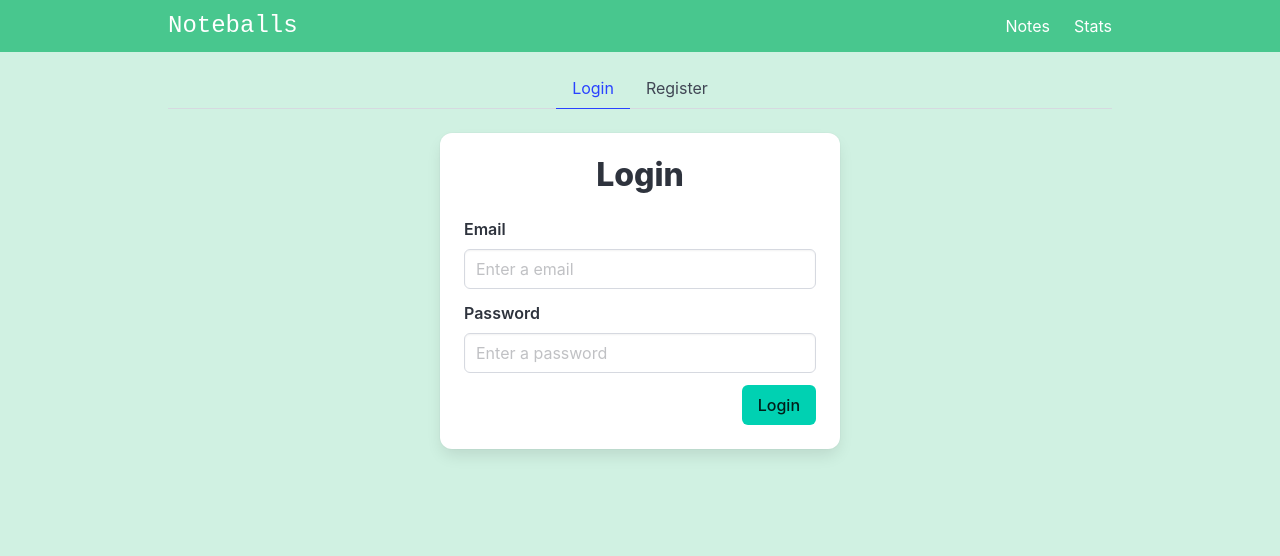
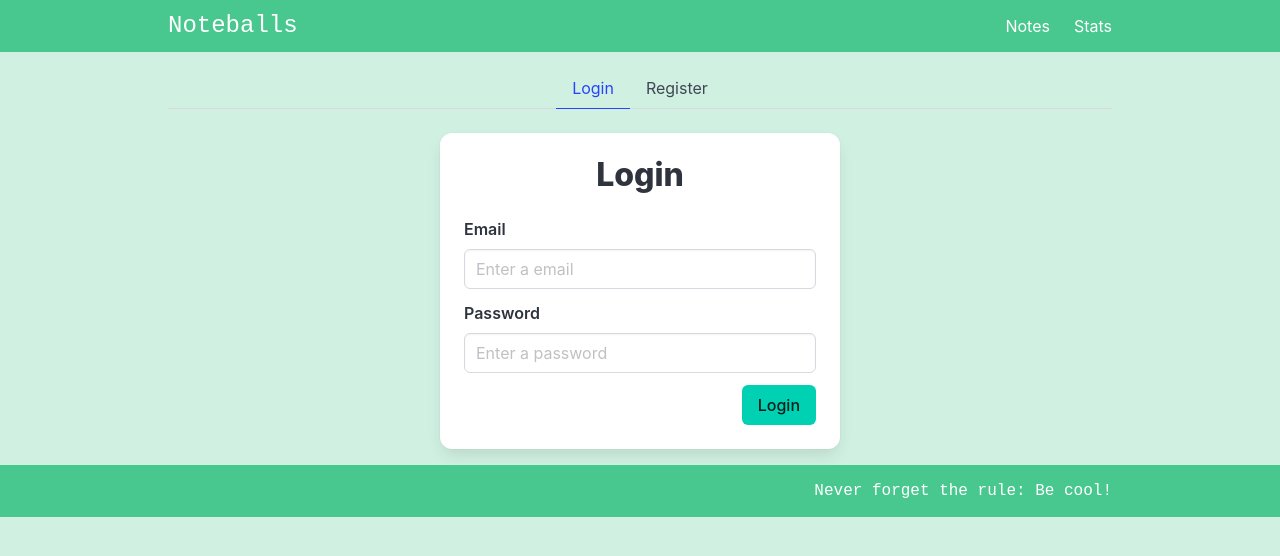
Before and after one commit to SukachEugene/noteballs, a Vue app: page /#/auth in a window 1280 px wide. Shown: the top 556 px of the page. Built offline with nearby package versions, Linux system fonts and the light colour scheme; no server answers.

Commit message:
added footer

```diff
--- a/src/App.vue
+++ b/src/App.vue
@@ -4,6 +4,8 @@
   <div class="container is-max-desktop px-2 py-4">
     <RouterView></RouterView>
   </div>
+
+  <Footer></Footer>
 </template>
 
 <script setup>
@@ -12,6 +14,7 @@
  */
 import { onMounted } from "vue";
 import NavBar from "@/components/Layout/NavBar.vue";
+import Footer from "@/components/Layout/Footer.vue";
 import { useStoreAuth } from "./stores/storeAuth";
 
 /**
--- /dev/null
+++ b/src/components/Layout/Footer.vue
@@ -0,0 +1,7 @@
+<template>
+    <footer class="navbar is-success">
+      <div class="container is-max-desktop px-2 is-flex is-align-items-center is-justify-content-end">
+        <div class="is-size-6 is-family-monospace has-text-white">Never forget the rule: Be cool!</div>
+      </div>
+    </footer>
+  </template>
```
Also changed, not shown: firebase.json (added), 1 other file (tests, documents, lock files or other folders).
